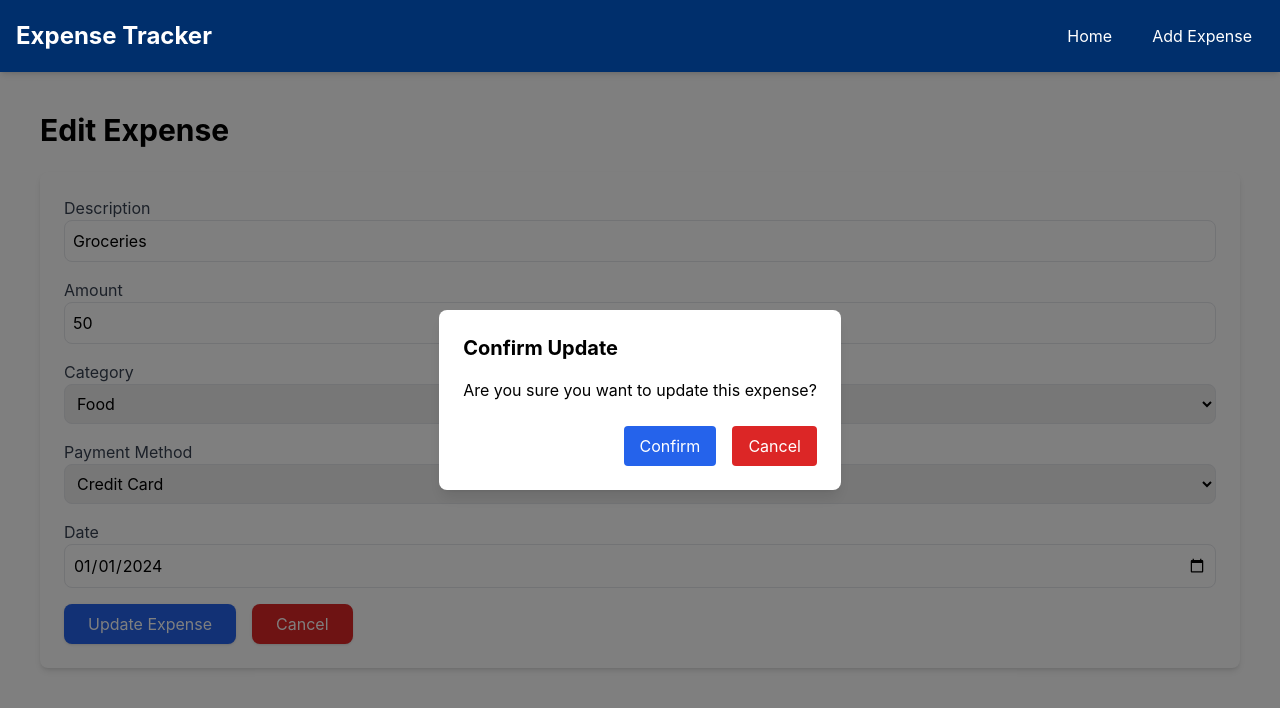
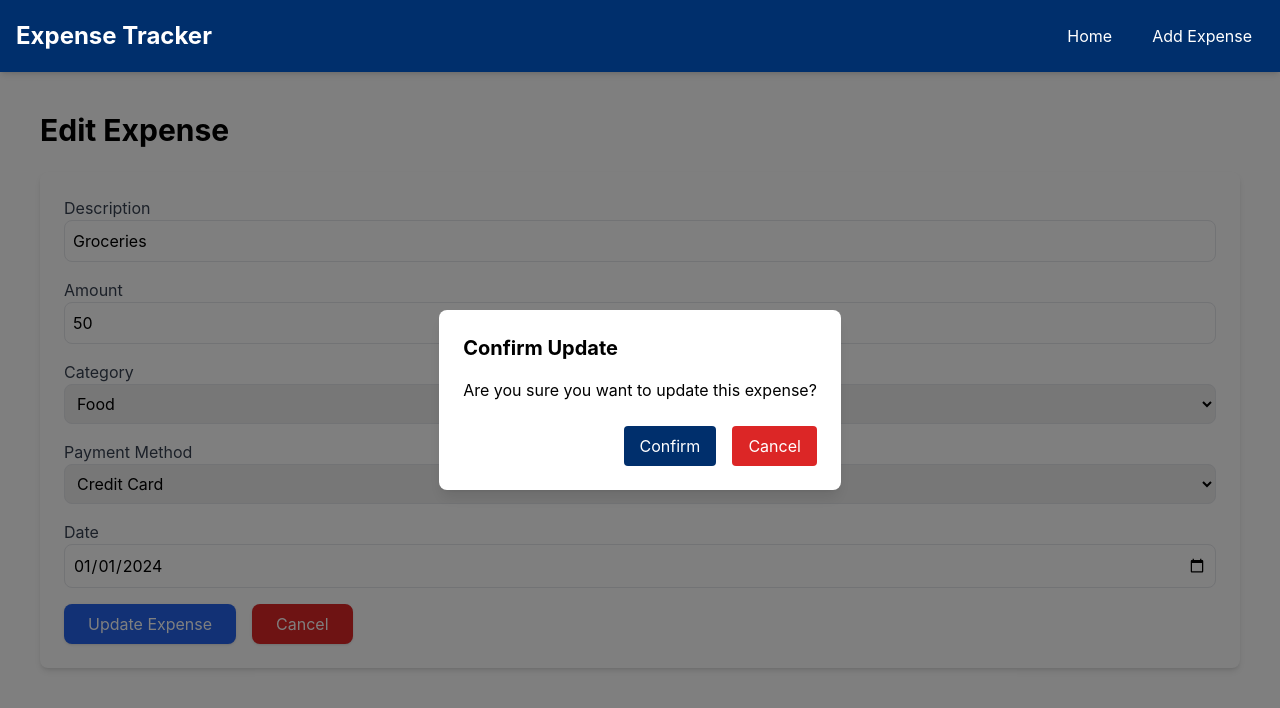
Before and after one commit to PranavPrashar/personal-expense-tracker, a React (Create React App) app: page /edit/1 in a window 1280 px wide. Both pictures are taken after a click on the button "Update Expense". Shown: the top 708 px of the page. Built offline with nearby package versions, Linux system fonts and the light colour scheme; data requests are answered from the project's data file.

Commit message:
Updating colors of the buttons and ui

```diff
--- a/src/components/ConfirmModal.js
+++ b/src/components/ConfirmModal.js
@@ -10,7 +10,7 @@
         <p className="mb-6">Are you sure you want to update this expense?</p>
         <div className="flex justify-end space-x-4">
         <button
-            className="bg-blue-600 text-white px-4 py-2 rounded hover:bg-blue-500"
+            className="bg-primary text-white px-4 py-2 rounded hover:bg-primarylight"
             onClick={onConfirm}
           >
             Confirm
```
